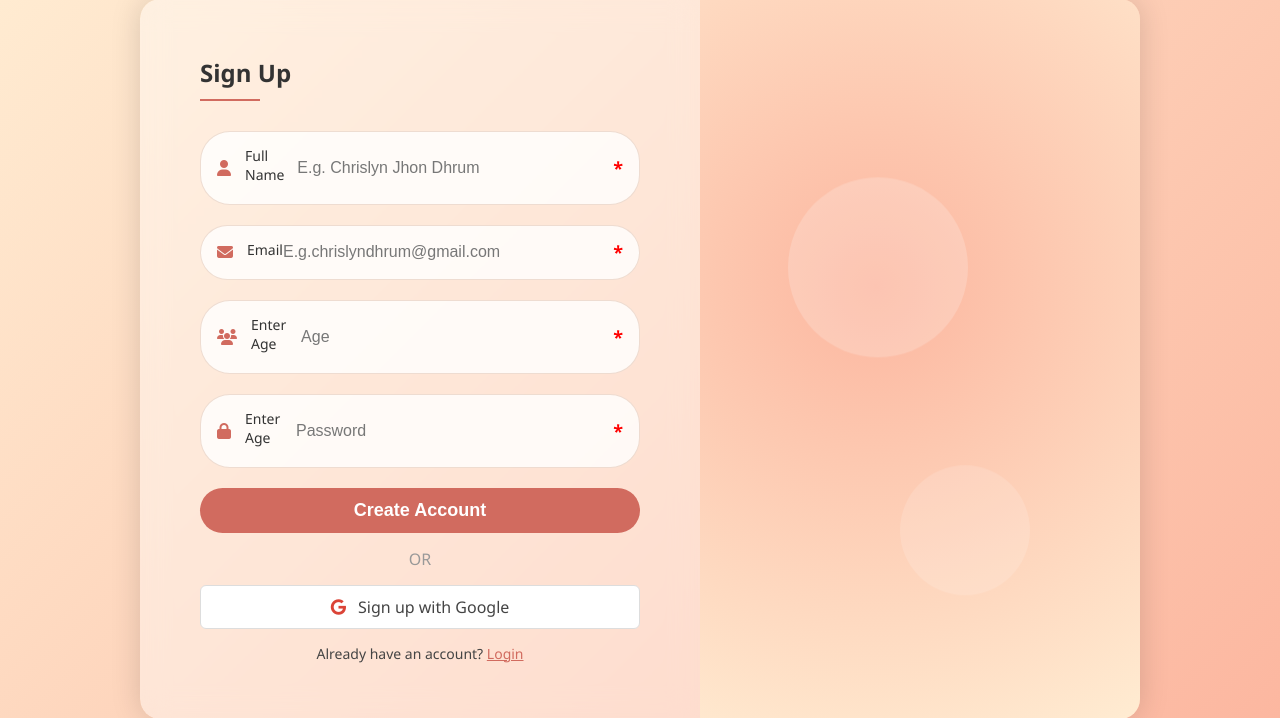
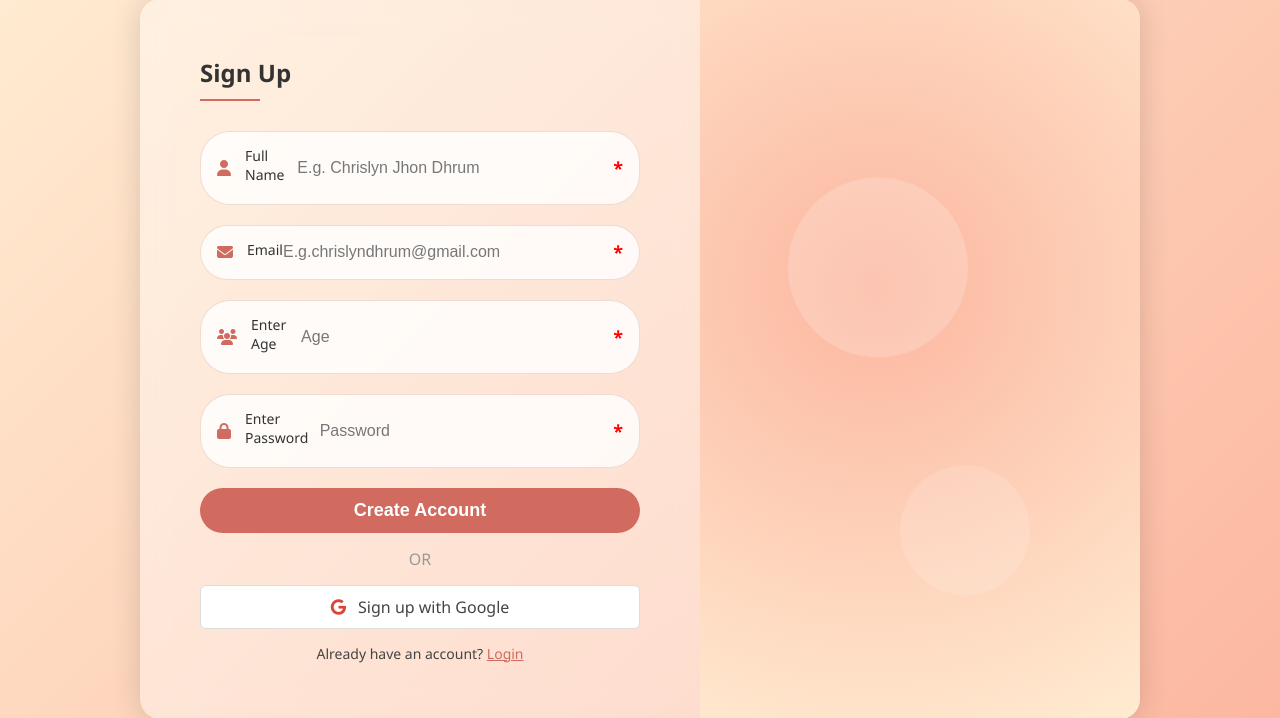
Before and after one commit to OmkarPai2007/AI-Language_Translator.git.io, a Flask app: page /register_page in a window 1280 px wide. Shown: the part 41-759 px from the top of the page. Run offline with Flask 3, Linux system fonts and the light colour scheme; some libraries are stand-ins or nearby versions.

Commit message:
Update signup.html

```diff
--- a/templates/signup.html
+++ b/templates/signup.html
@@ -40,7 +40,7 @@
 
         <div class="input-group">
           <i class="fas fa-lock"></i>
-          <label class="input-label">Enter Age</label>
+          <label class="input-label">Enter Password</label>
           <input type="password" name="password" placeholder="Password" required />
           <span class="required-asterisk">*</span>
         </div>
```
